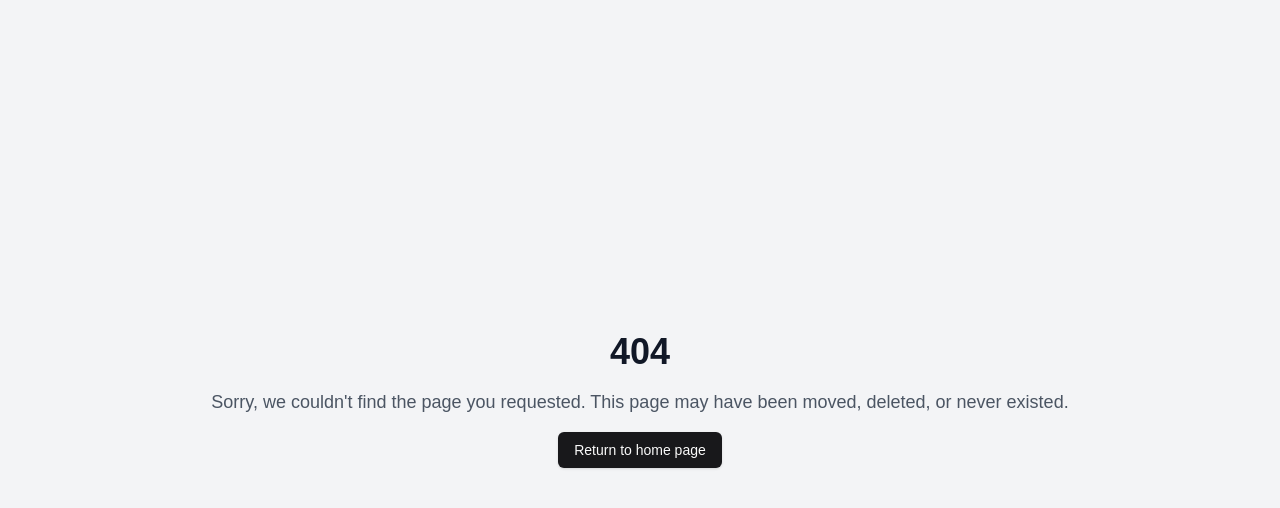
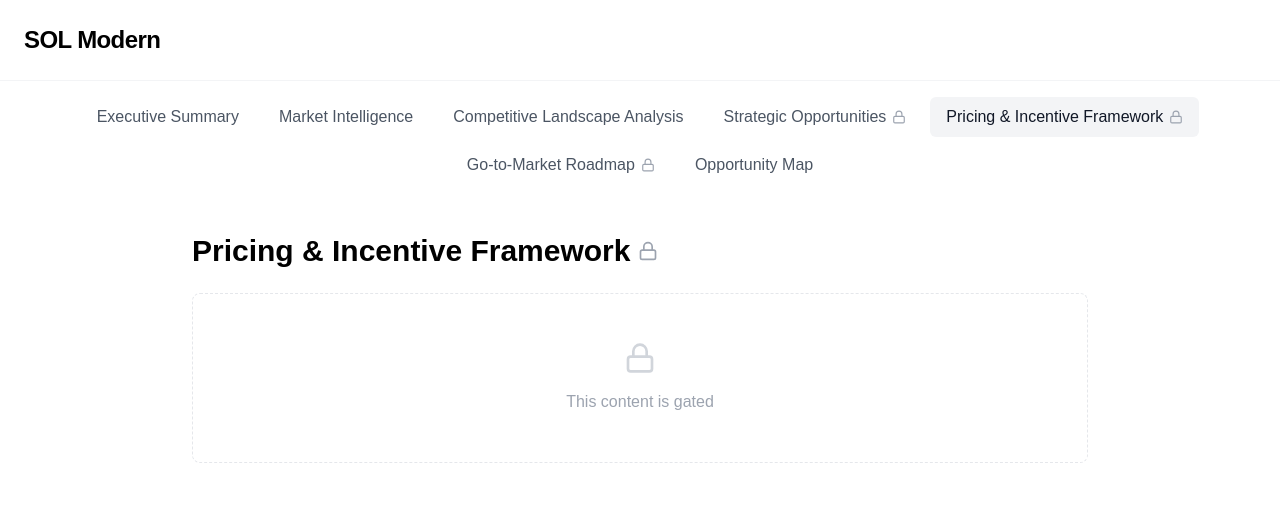
Before and after one commit to mgisrael393823/sol-modern-phx, a Next.js app: page /pricing-framework in a window 1280 px wide. Before the commit this address had no page. Shown: the top 508 px of the page. Built offline with nearby package versions, Linux system fonts and the light colour scheme.

Commit message:
feat(): Initial project setup

```diff
--- /dev/null
+++ b/src/pages/competitive-landscape.tsx
@@ -0,0 +1,24 @@
+
+import React from "react";
+import Head from "next/head";
+import Layout from "@/components/Layout/Layout";
+
+export default function CompetitiveLandscape() {
+  return (
+    <>
+      <Head>
+        <title>Competitive Landscape Analysis | SOL Modern</title>
+        <meta name="description" content="Competitive Landscape Analysis for SOL Modern Lease-Up Strategy" />
+      </Head>
+
+      <Layout>
+        <div className="max-w-4xl mx-auto">
+          <h1 className="text-3xl font-bold mb-6">Competitive Landscape Analysis</h1>
+          <div className="p-12 border border-dashed border-gray-200 rounded-lg flex items-center justify-center">
+            <p className="text-gray-400 text-center">Content to be added</p>
+          </div>
+        </div>
+      </Layout>
+    </>
+  );
+}
--- /dev/null
+++ b/src/pages/go-to-market.tsx
@@ -0,0 +1,30 @@
+
+import React from "react";
+import Head from "next/head";
+import Layout from "@/components/Layout/Layout";
+import { Lock } from "lucide-react";
+
+export default function GoToMarket() {
+  return (
+    <>
+      <Head>
+        <title>Go-to-Market Roadmap | SOL Modern</title>
+        <meta name="description" content="Go-to-Market Roadmap for SOL Modern Lease-Up Strategy" />
+      </Head>
+
+      <Layout>
+        <div className="max-w-4xl mx-auto">
+          <div className="flex items-center gap-2 mb-6">
+            <h1 className="text-3xl font-bold">Go-to-Market Roadmap</h1>
+            <Lock size={20} className="text-gray-400" />
+          </div>
+
+          <div className="p-12 border border-dashed border-gray-200 rounded-lg flex flex-col items-center justify-center gap-4">
+            <Lock size={32} className="text-gray-300" />
+            <p className="text-gray-400 text-center">This content is gated</p>
+          </div>
+        </div>
+      </Layout>
+    </>
+  );
+}
--- /dev/null
+++ b/src/pages/opportunity-map.tsx
@@ -0,0 +1,24 @@
+
+import React from "react";
+import Head from "next/head";
+import Layout from "@/components/Layout/Layout";
+
+export default function OpportunityMap() {
+  return (
+    <>
+      <Head>
+        <title>Opportunity Map | SOL Modern</title>
+        <meta name="description" content="Opportunity Map for SOL Modern Lease-Up Strategy" />
+      </Head>
+
+      <Layout>
+        <div className="max-w-4xl mx-auto">
+          <h1 className="text-3xl font-bold mb-6">Opportunity Map</h1>
+          <div className="p-12 border border-dashed border-gray-200 rounded-lg flex items-center justify-center">
+            <p className="text-gray-400 text-center">Content to be added</p>
+          </div>
+        </div>
+      </Layout>
+    </>
+  );
+}
--- /dev/null
+++ b/src/pages/pricing-framework.tsx
@@ -0,0 +1,30 @@
+
+import React from "react";
+import Head from "next/head";
+import Layout from "@/components/Layout/Layout";
+import { Lock } from "lucide-react";
+
+export default function PricingFramework() {
+  return (
+    <>
+      <Head>
+        <title>Pricing & Incentive Framework | SOL Modern</title>
+        <meta name="description" content="Pricing & Incentive Framework for SOL Modern Lease-Up Strategy" />
+      </Head>
+
+      <Layout>
+        <div className="max-w-4xl mx-auto">
+          <div className="flex items-center gap-2 mb-6">
+            <h1 className="text-3xl font-bold">Pricing & Incentive Framework</h1>
+            <Lock size={20} className="text-gray-400" />
+          </div>
+
+          <div className="p-12 border border-dashed border-gray-200 rounded-lg flex flex-col items-center justify-center gap-4">
+            <Lock size={32} className="text-gray-300" />
+            <p className="text-gray-400 text-center">This content is gated</p>
+          </div>
+        </div>
+      </Layout>
+    </>
+  );
+}
--- /dev/null
+++ b/src/pages/strategic-opportunities.tsx
@@ -0,0 +1,30 @@
+
+import React from "react";
+import Head from "next/head";
+import Layout from "@/components/Layout/Layout";
+import { Lock } from "lucide-react";
+
+export default function StrategicOpportunities() {
+  return (
+    <>
+      <Head>
+        <title>Strategic Opportunities | SOL Modern</title>
+        <meta name="description" content="Strategic Opportunities for SOL Modern Lease-Up Strategy" />
+      </Head>
+
+      <Layout>
+        <div className="max-w-4xl mx-auto">
+          <div className="flex items-center gap-2 mb-6">
+            <h1 className="text-3xl font-bold">Strategic Opportunities</h1>
+            <Lock size={20} className="text-gray-400" />
+          </div>
+
+          <div className="p-12 border border-dashed border-gray-200 rounded-lg flex flex-col items-center justify-center gap-4">
+            <Lock size={32} className="text-gray-300" />
+            <p className="text-gray-400 text-center">This content is gated</p>
+          </div>
+        </div>
+      </Layout>
+    </>
+  );
+}
```
